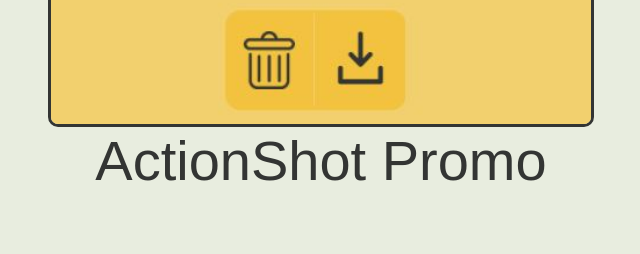
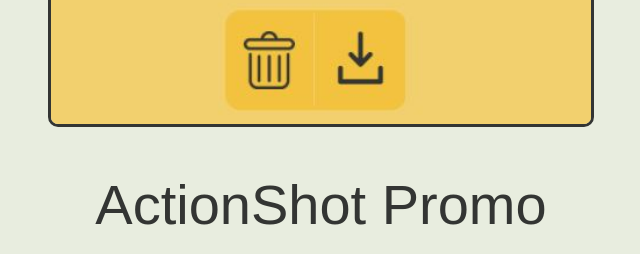
Before and after one commit to parker-siroishka/personal-portfolio, a website: page public/pages/p1Details.html in a window 1280 px wide. Shown: the part 1080-1334 px from the top of the page, without its empty margins (319-959 px from the left). Drawn offline with nearby package versions, Linux system fonts and the light colour scheme.

Commit message:
Added youtube video

```diff
--- a/public/pages/p1Details.html
+++ b/public/pages/p1Details.html
@@ -71,7 +71,7 @@
                 so I thought that if I could implement something with the camera as well I could make a voice controlled camera. That would be a pretty neat use case!
             </p>
               <img class ="p0-thumbnail-details p1-thumbnail-details" src="../media/p1_details/p1_thumbnail_large.JPG">
-              <h1 class="display-4">ActionShot Promo </h1>
+              <h1 class="display-4" id="promo-title">ActionShot Promo </h1>
               <iframe id="p1-vid" width="560" height="315" src="https://www.youtube.com/embed/9Jx4yslqEgY" frameborder="0" allow="accelerometer; autoplay; clipboard-write; encrypted-media; gyroscope; picture-in-picture" allowfullscreen></iframe>
               <p class="lead text-muted"><br><br><strong>I started by whipping up a ton of</strong></p>
               <h1 class="display-4">Sketches</h1>
--- a/public/stylesheets/p1Details.css
+++ b/public/stylesheets/p1Details.css
@@ -6,3 +6,7 @@ p {
     max-height: 320px;
     margin-top: 10%;
 }
+
+#promo-title {
+    margin-top: 8%;
+}
```
